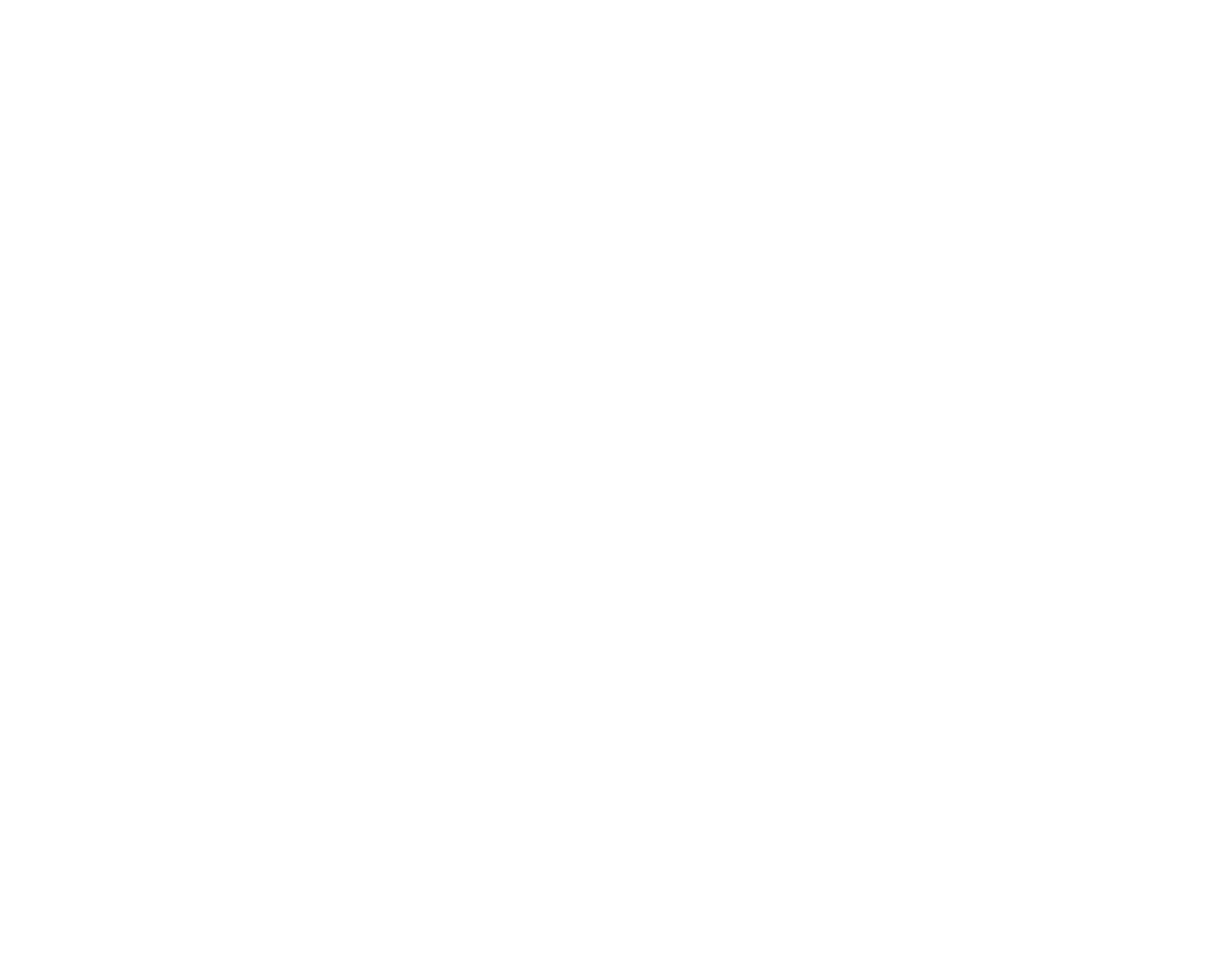
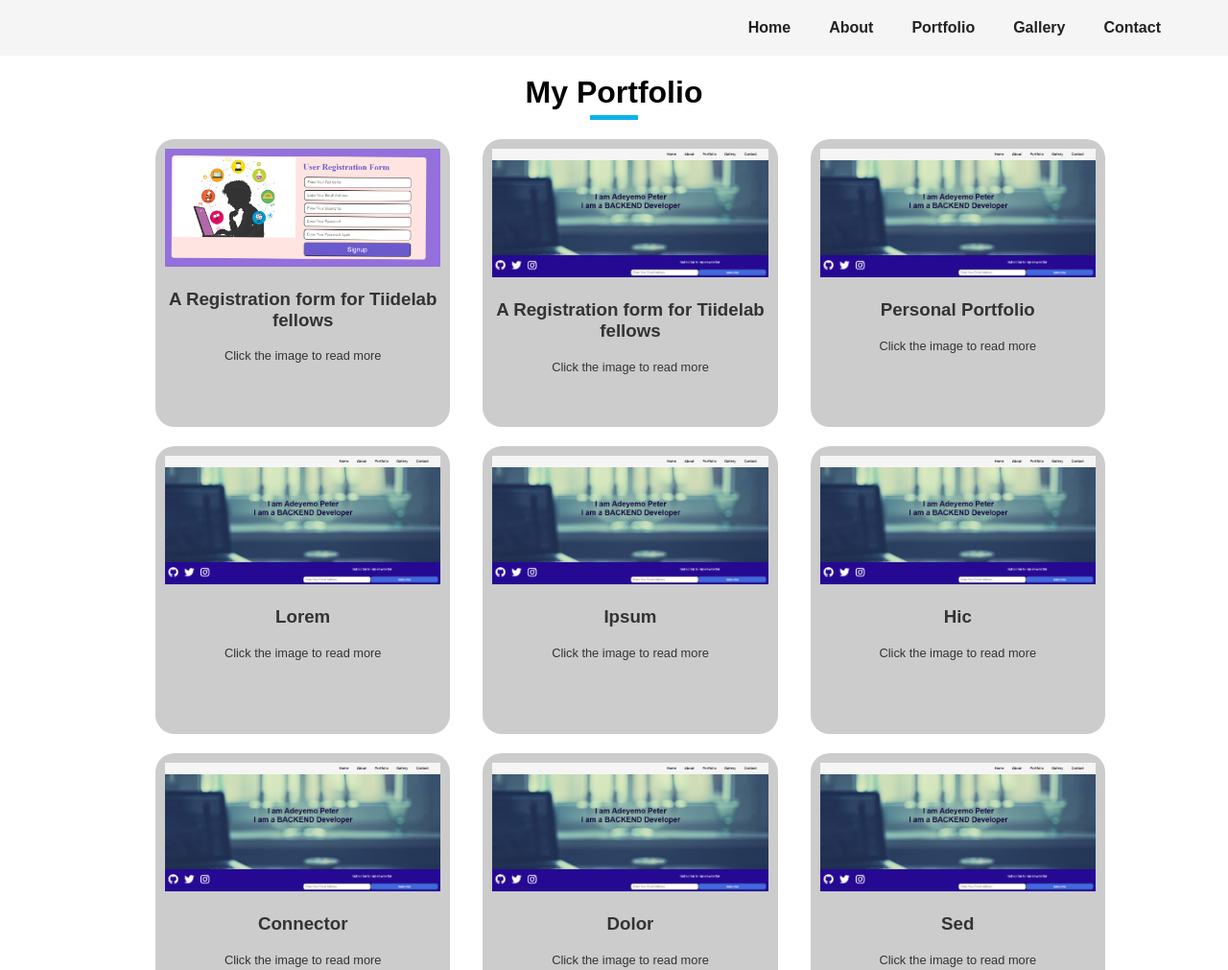
Before and after one commit to adeyemodanointed/MyPortfolio, a plain HTML site: page portfolio.html in a window 1280 px wide. Shown: the top 1011 px of the page at 96% size. Before the commit the page ends 800 px from the top, so only its background shows below. Drawn offline with Linux system fonts and the light colour scheme.

Commit message:
Portoflio page updated

```diff
--- a/css/styles.css
+++ b/css/styles.css
@@ -126,29 +126,35 @@ h3{
 
 /* Contact.html styling */
 .underline{
-    background-color: #4809d1;
+    background-color: #0db2e9;
     height: 5px;
     width: 50px;
-    margin: 10px auto 20px auto;
+    margin: 5px auto 20px auto;
 }
 .in-touch{
     font-family: 'Quicksand', sans-serif;
     color: #222;
     font-size: 40px;
     text-align: center;
-    margin-bottom: 10px;
+    margin-bottom: 5px;
 }
 .personae{
-    background-color: #00bfff;
+    background-color: #0db2e9;
     height: 400px;
     width: 25%;
     float: left;
+    clear: both;
     color: white;
     padding: 10px;
 }
 .personae h3 {
     color: white;
+    margin-bottom: 0;
 }
+.personae p {
+    margin-top: 5px;
+}
+
 .fill-in{
     height: 400px;
     width: 68%;
@@ -163,10 +169,10 @@ h3{
     color: #222;
 }
 .drop-message{
-    margin: 0;
+    margin: 0px 0px 5px 0px;
 }
 .underline-2{
-    background-color: #4809d1;
+    background-color: #0db2e9;
     height: 5px;
     width: 50px;
     margin-bottom: 20px;
@@ -186,6 +192,14 @@ input{
     border-width: thin;
     float: left;
 }
+.submit {
+    width: 100px;
+    background: #0db2e9;
+    border: none;
+    border-radius: 15px;
+    font-size: 1rem;
+    color: white;
+}
 .email{
     float: right;
 }
@@ -197,7 +211,7 @@ textarea {
 }
 textarea:focus {
     outline: none;
-    border-color: blue;
+    border-color: #0db2e9;
 }
 .contact-socials a {
     display: block;
@@ -207,3 +221,36 @@ textarea:focus {
     margin-right: 10px;
     float: left;
 }
+
+/* Portfolio styling */
+.portfolio-container {
+    width: 80%;
+    margin: 0 auto;
+}
+.portfolio-container h1 {
+    text-align: center;
+    margin: 0;
+}
+.box-1{
+    background: #ccc;
+    height: 300px;
+    width: 30%;
+    float: left;
+    border-radius: 20px;
+    margin-bottom: 20px;
+    margin-left: 3.33%;
+    padding: 10px;
+}
+.box-1 img {
+    display: inline-block;
+    width: 100%;
+}
+.box-1 h3 {
+    text-align: center;
+    color: #333;
+}
+.box-1 p {
+    text-align: center;
+    color: #333;
+    font-size: 0.8rem;
+}
--- a/portfolio.html
+++ b/portfolio.html
@@ -0,0 +1,65 @@
+<!DOCTYPE html>
+<html lang="en">
+<head>
+    <meta charset="UTF-8">
+    <meta name="viewport" content="width=device-width, initial-scale=1.0">
+    <title>Contact</title>
+    <link href="https://fonts.googleapis.com/css2?family=Quicksand:wght@700&display=swap" rel="stylesheet">
+    <script src="https://kit.fontawesome.com/6ef01682eb.js" crossorigin="anonymous"></script>
+    <link rel="stylesheet" href="./css/styles.css">
+</head>
+<body>
+    <div>
+        <ul class="navbar">
+            <li><a href="./contact.html">Contact</a></li>
+            <li><a href="./gallery.html">Gallery</a></li>
+            <li><a href="./portfolio.html">Portfolio</a></li>
+            <li><a href="./about.html">About</a></li>
+            <li><a href="./index.html">Home</a></li>
+        </ul>
+    </div>
+
+    <div class="portfolio-container">
+        <h1>My Portfolio</h1>
+        <div class="underline"></div>
+        <div class="portfolio-content">
+            <div class="box-1">
+                <a href="https://adeyemo-tiidelab-signup.netlify.app/"><img src="./img/sign_up.png" alt="Sign Up Form design"></a>
+                <h3>A Registration form for Tiidelab fellows</h3>
+                <p>Click the image to read more</p>
+            </div>
+            <div class="box-1">
+                <a href="https://adeyemo-portfolio.netlify.app/"><img src="./img/portfolio.png" alt="Portfolio design"></a>
+                <h3>A Registration form for Tiidelab fellows</h3>
+                <p>Click the image to read more</p>
+            </div>
+            <div class="box-1"> <a href="#"><img src="./img/portfolio.png" alt="Portfolio design"></a>
+                <h3>Personal Portfolio</h3>
+                <p>Click the image to read more</p></div>
+            <div class="box-1"> <a href="#"><img src="./img/portfolio.png" alt="Portfolio design"></a>
+                <h3>Lorem</h3>
+                <p>Click the image to read more</p></div>
+            <div class="box-1"> <a href="#"><img src="./img/portfolio.png" alt="Portfolio design"></a>
+                <h3>Ipsum</h3>
+                <p>Click the image to read more</p></div>
+            <div class="box-1"> <a href="#"><img src="./img/portfolio.png" alt="Portfolio design"></a>
+                <h3> Hic </h3>
+                <p>Click the image to read more</p>
+            </div>
+            <div class="box-1"> <a href="#"><img src="./img/portfolio.png" alt="Portfolio design"></a>
+                <h3>Connector</h3>
+                <p>Click the image to read more</p>
+            </div>
+            <div class="box-1"> <a href="#"><img src="./img/portfolio.png" alt="Portfolio design"></a>
+                <h3>Dolor</h3>
+                <p>Click the image to read more</p>
+            </div>
+            <div class="box-1">
+                <a href="#"><img src="./img/portfolio.png" alt="Portfolio design"></a>
+                <h3>Sed</h3>
+                <p>Click the image to read more</p>
+            </div>
+        </div>
+    </div>
+</body>
+</html>
```
Also changed, not shown: contact.html (+1 -0 lines), img/img-3.jpg (added), img/portfolio.png (added), img/sign_up.png (added).
